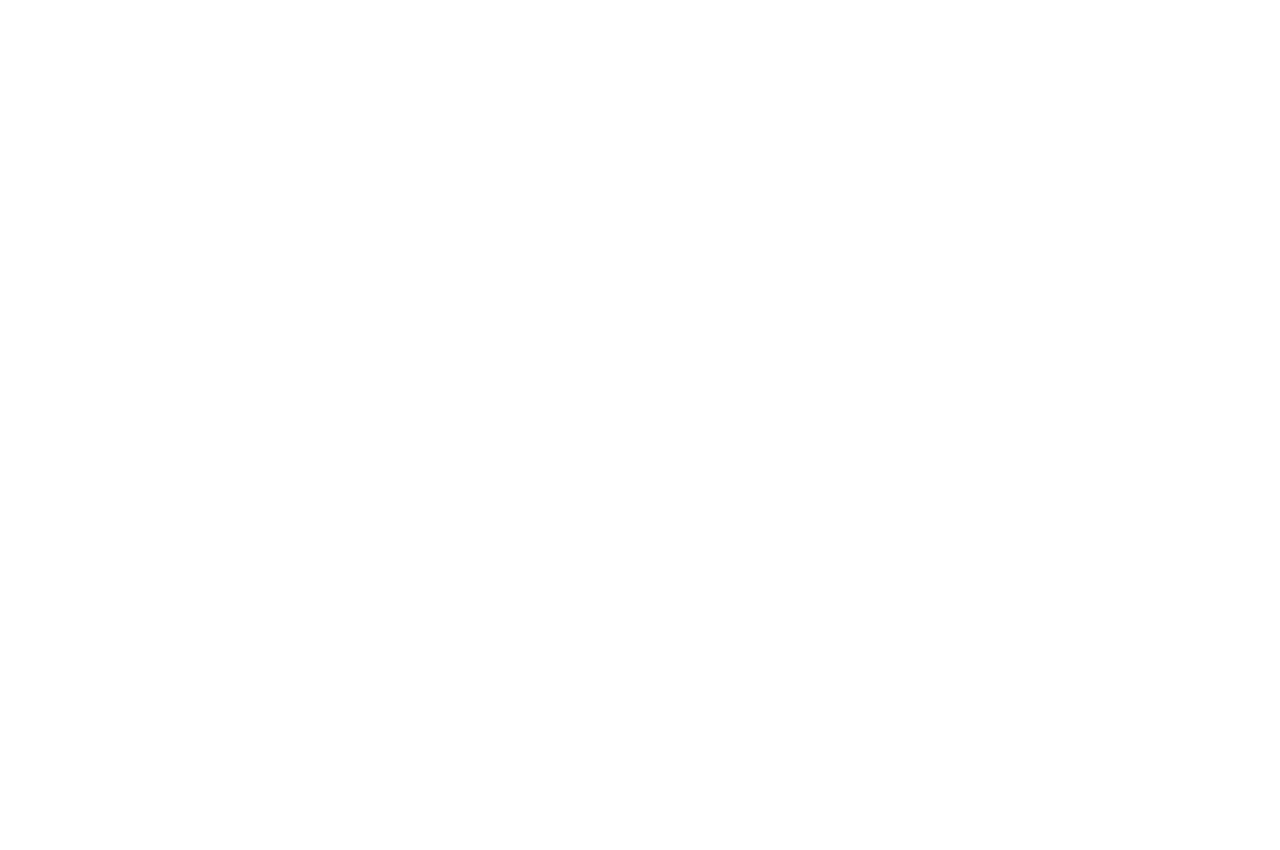
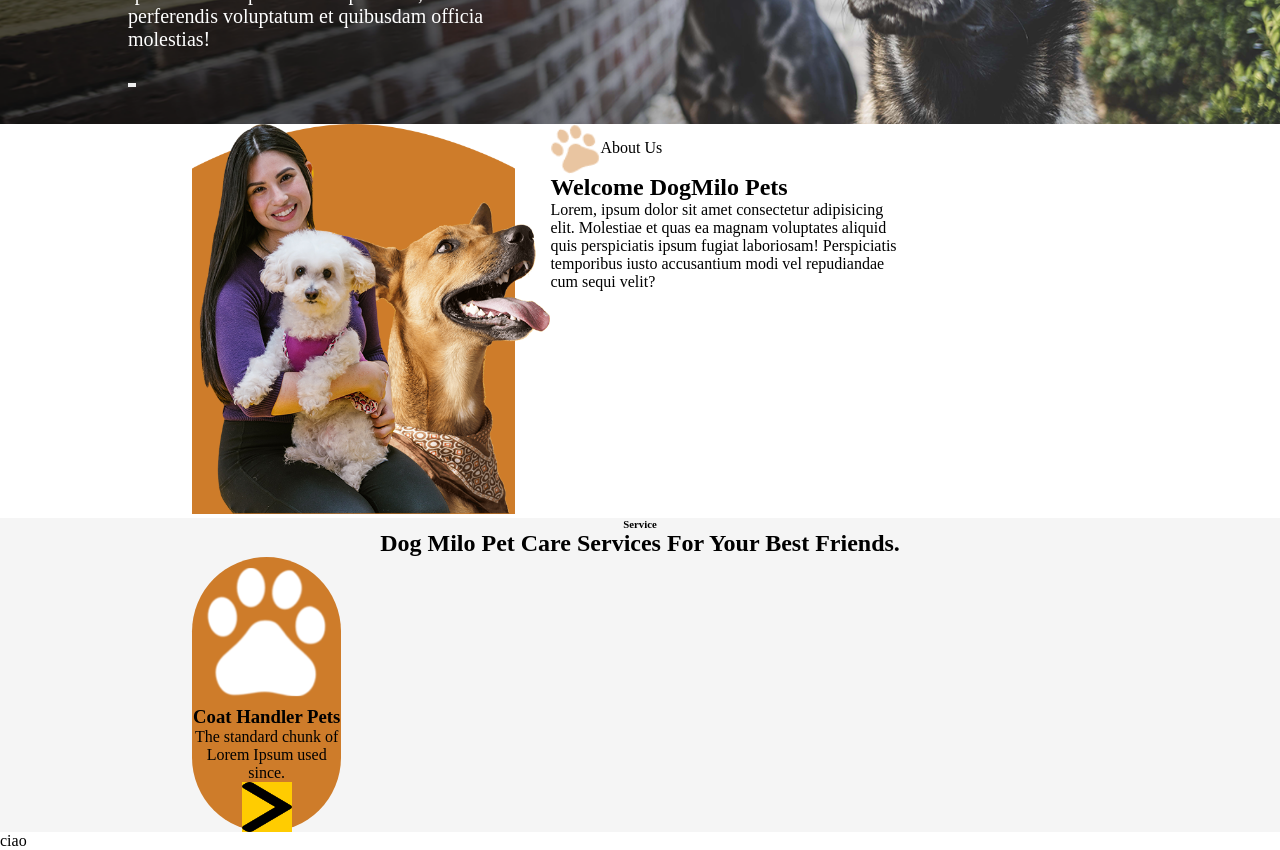
Before and after one commit to FraCuboni/proj-html-vuejs, a Vue app: page / in a window 1280 px wide. Shown: the part 380-1230 px from the top of the page. Before the commit the page ends 800 px from the top, so only its background shows below. Built offline with nearby package versions, Linux system fonts and the light colour scheme.

Commit message:
feat: create structure section "About-us" and Section "Service"

```diff
--- a/src/components/pages/AppHome.vue
+++ b/src/components/pages/AppHome.vue
@@ -1,13 +1,16 @@
 <script>
 import { store } from '../../store';
+import AppJumbo from '../AppJumbo.vue';
 
 export default{
-
   name : 'AppHome',
-
+  components :{
+    AppJumbo
+  },
   data(){
     return{
       store,
+
     }
   },
 
@@ -16,12 +19,95 @@
 </script>
 
 <template>
-  <div>ciao</div>
+    <AppJumbo backgroundImage="/public/img/AppHome/b.png" title="Services" :subtitle="store.lorem"/>
+    <section class="about-us">
+      <div class="container container-flex">
+        <div class="card-about-us">
+          <img src="../../../public/img/AppHome/about.png" alt="">
+        </div>
+        <div class="card-about-us">
+          <div class="img-container">
+            <img class="paw" src="../../../public/img/dog-icon.png" alt="">
+            <span>About Us</span>
+          </div>
+          <h2>Welcome DogMilo Pets</h2>
+          <p>Lorem, ipsum dolor sit amet consectetur adipisicing elit. Molestiae et quas ea magnam voluptates aliquid quis perspiciatis ipsum fugiat laboriosam! Perspiciatis temporibus iusto accusantium modi vel repudiandae cum sequi velit?</p>
+        </div>
+      </div>
+    </section>
+    <section class="service">
+      <div class="container">
+        <div class="text">
+          <h6>Service</h6>
+          <h2>Dog Milo Pet Care Services For Your Best Friends.</h2>
+        </div>
+        <div class="cards-container">
+          <div class="card">
+            <img src="../../../public/img/AppHome/d-1.png" alt="">
+            <h3>Coat Handler Pets</h3>
+            <p>The standard chunk of Lorem Ipsum used since.</p>
+            <div class="button">
+              <img src="../../../public/img/right.png" alt="">
+            </div>
+
+          </div>
+        </div>
+      </div>
+
+    </section>
+
 </template>
 
 <style lang="scss" scoped>
 @use '../../styles/partials/mixins' as *;
 @use '../../styles/partials/variables' as *;
 
+.container-flex{
+  display: flex;
+
+  .card-about-us{
+    width: 40%;
+
+    .paw{
+      width: 50px;
+      height: 50px;
+      vertical-align: middle;
+    }
+  }
+}
+
+.service{
+  background-color: $light_grey;
+
+  .text{
+    text-align: center;
+  }
+
+  .cards-container{
+    display: flex;
+
+    .card{
+      display: flex;
+      flex-direction: column;
+      align-items: center;
+      background-color: $orange;
+      width: calc(100% / 6);
+      border-radius: 100px;
+      text-align: center;
+
+      &:hover{
+        background-color: #7f7045;
+      }
+
+      .button{
+        width: 50px;
+        height: 50px;
+        background-color: $yellow
+      }
+    }
+  }
+
+}
+
 
 </style>
```
